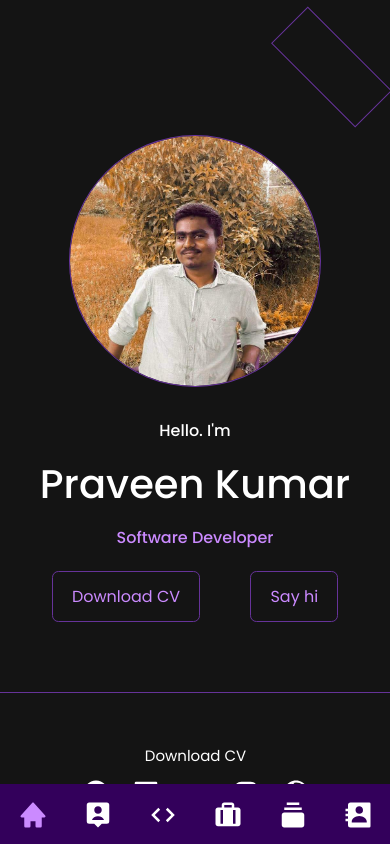
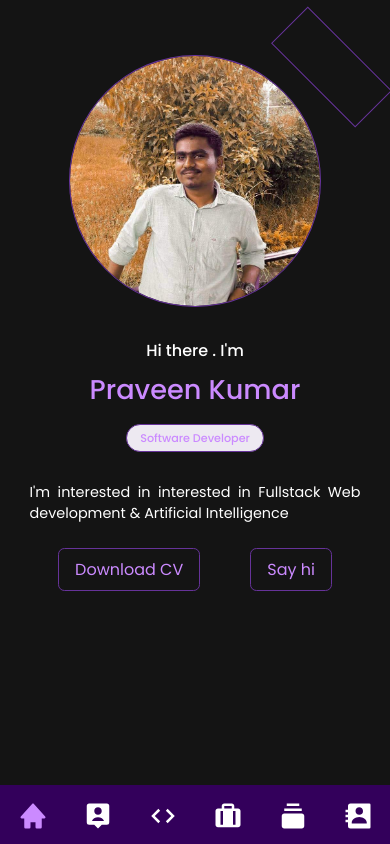
Before and after one commit to praveenK257/portfolio, a React (Create React App) app: page / in a window 390 px wide. Shown: the top 844 px of the page. Built offline with nearby package versions, Linux system fonts and the light colour scheme.

Commit message:
aboutme added

```diff
--- a/src/App.jsx
+++ b/src/App.jsx
@@ -19,6 +19,7 @@ const App = () => {
   const [currRoute, setCurrRoute] = useState('')
 
   useLayoutEffect(() => {
+    window.scrollTo(0,0)
     let pathname = location.pathname.substring(1)
     if(pathname !== currRoute || pathname==''){
       // setting selected state in navbar
--- a/src/components/about/About.css
+++ b/src/components/about/About.css
@@ -0,0 +1,15 @@
+.container.about{
+
+}
+
+.aboutme-wrapper{
+    margin: 50px 0;
+}
+
+.aboutme{
+    text-align: center;
+}
+
+/* section.about h1 span:last-child{
+    color: var(--primary-color);
+} */
--- a/src/components/about/About.jsx
+++ b/src/components/about/About.jsx
@@ -6,8 +6,23 @@ const About = () => {
   return (
     <>
       <main className='container about '>
-        <section>
+        <section className='about'>
+          <h1><span>ABOUT</span> <span>ME</span></h1>
+          <div className='aboutme-wrapper'>
+            <div className="aboutme">
+              <p>I'm a Software Developer currently working at <span className='highlight'>Zoho Corporation</span>. I work on building a
+                Web Application based out on the Machine Learning domain. </p>
 
+              <p>During this time, I had implemented features mainly focused on Javascript and Scala.
+                I have used <span className='highlight'>Frontend Javascript Frameworks</span> and <span className='highlight'>SVG's</span> .
+                I had also built backend API's for some features using <span className='highlight'>Scala</span> and <span className='highlight'>Spring Framework</span>.</p>
+
+              <p>My current goal is to learn more about Web Application development & become a capable <span className='highlight'>full stack
+                developer</span>. </p>
+
+              <p>I also have some interest in <span className='highlight'>Machine Learning</span> and hope to learn more in the coming years.</p>
+            </div>
+          </div>
         </section>
         <div className='prev-route'>
           <Link to={`/home`}>Home</Link>
--- a/src/components/footer/Footer.css
+++ b/src/components/footer/Footer.css
@@ -1,7 +1,16 @@
+.footer-hr{
+    margin: 25px 0;
+    background: var(--primary-color);
+    opacity: .2;
+    margin: 0 auto;
+    margin-top: 10rem;
+    width: 80%;
+}
+
 .container.footer{
-    border-top: 1px solid var(--primary-color);
-    padding: 50px 20px;
-    margin-top: 70px;
+    padding: 10px 20px;
+    margin-top: 40px;
+    margin-bottom: 70px;
     display: flex;
     justify-content: center;
     flex-direction: column;
@@ -11,12 +20,15 @@
 }
 .container.footer .footer-items:last-child > span{
     color: var(--primary-color-light);
+    font-size: 10px;
+
 }
 .container.footer .footer-items:last-child > svg{
     height: 15px;
     width: 30px;
-    margin: -2px 0;
+    margin: -4px 0;
     fill: var(--primary-color-light);
+    margin-left: -10px;
 }
 
 .footer-items{
@@ -33,11 +45,11 @@
 }
 
 .footer-item{
-    padding: 0 10px;
+    padding: 0 5px;
 }
 .footer-item a > svg{
-    height: 30px;
-    width: 30px;
+    height: 20px;
+    width: 20px;
 }
 .footer-item a > svg:hover{
     fill: var(--primary-color-light);
--- a/src/components/footer/Footer.jsx
+++ b/src/components/footer/Footer.jsx
@@ -4,6 +4,8 @@ import './Footer.css'
 
 const Footer = (props) => {
   return (
+    <>
+    <hr className='footer-hr'/>
     <footer className='container footer'>
       <div className='footer-items'>
         <a href='#resume'>Download CV</a>
@@ -42,6 +44,7 @@ const Footer = (props) => {
         <span>2022 Praveen Kumar A</span>
       </div>
     </footer>
+    </>
   )
 }
 
--- a/src/components/home/Home.css
+++ b/src/components/home/Home.css
@@ -12,7 +12,7 @@ header{
 }
 
 .home-item.dp{
-    width: 350px;
+    width: 300px;
 }
 .home-item.dp img{
     width: 100%;
@@ -27,12 +27,16 @@ header{
     flex-direction: column;
     margin: 10px;
 }
-.home-item.intro > h1{
-    margin: -10px;
+.home-item.intro > h2{
+    margin-top: -15px;
+    margin-bottom: -2px;
+    color: var(--primary-color-light);
 }
 
 .home-action{
     display: flex;
+    /* padding: 15px 10px 0px 10px; */
+    margin: 10px auto;
 }
 
 .home-action .button{
@@ -41,7 +45,7 @@ header{
 
 @media screen and (max-width: 1024px){
     .home-item.dp{
-        width: 350px;
+        width: 300px;
     }
 }
 
--- a/src/components/home/Home.jsx
+++ b/src/components/home/Home.jsx
@@ -13,9 +13,11 @@ const Home = (props) => {
             <img src={PraveenDP}></img>
           </div>
           <div className='home-item intro'>
-            <h4>Hello. I'm</h4>
-            <h1>Praveen Kumar</h1>
-            <h4 className='text-light'>Software Developer</h4>
+            <h4>Hi there . I'm</h4>
+            <h2>Praveen Kumar</h2>
+            <h4 className='tag'>Software Developer</h4>
+            <p>I'm interested in interested in Fullstack Web development & Artificial Intelligence</p>
+            {/* <hr/> */}
             <div className='home-action'>
               <a className='button' href=''>Download CV</a>
               <Link className='button' to={`/contact`}>Say hi</Link>
--- a/src/components/navbar/NavBar.css
+++ b/src/components/navbar/NavBar.css
@@ -3,7 +3,8 @@
     position: fixed;
     height: 100vh;
     bottom: 0;
-    width: 60px;
+    width: 50px;
+    z-index: 1000;
     transition: all .5s ease;
 }
 .navWrapper.expand {
@@ -69,7 +70,7 @@ nav{
     --webkit-transition: var(--common-transition);
 }
 .navWrapper.expand .name h5{
-    margin: 6px 4px;
+    margin: 6px 10px;
     color: var(--primary-color-light);
 }
 
@@ -100,8 +101,9 @@ li.navItem a{
     transition: none;
 }
 li.navItem a > span {
+    font-size: 14px;
     position: relative;
-    top: -40px;
+    top: -33px;
     left: -30px;
     opacity: 0;
     transition: var(--common-transition);
@@ -144,6 +146,7 @@ li.navItem a:hover > svg{
 @media screen and (max-width: 600px){
     .navWrapper{
         height: 100vw;
+        bottom: -1px;
     }
 }
 
@@ -151,6 +154,7 @@ li.navItem a:hover > svg{
     .navWrapper, .navWrapper.expand{
         height: 60px;
         width: 100vw;
+        bottom: -1px;
     }
     nav{
         flex-direction: row;
@@ -159,8 +163,10 @@ li.navItem a:hover > svg{
         display: none;
     }
     .navItemsWrapper {
-        height: 100%;
-        width: 100%;
+        min-height: 60px;
+        max-height: 60px;
+        max-width: 100%;
+        min-width: 100%;
     }
     ul.navItems {
         display: flex;
--- a/src/components/skills/Skills.jsx
+++ b/src/components/skills/Skills.jsx
@@ -7,7 +7,7 @@ const Skills = () => {
     <>
       <main className='container skills '>
         <section>
-
+          <h1><span>MY</span> <span>SKILLS</span></h1>
         </section>
         <div className='prev-route'>
           <Link to={`/about`}>About me</Link>
--- a/src/styles.css
+++ b/src/styles.css
@@ -12,6 +12,7 @@
     --primary-color-2: #7500D1;
     --primary-color-medium: #A32EFF;
     --primary-color-light: #CB8AFF;
+    --white-variant: #ede9f1;
     --black-variant: #15172b;
     --light-violet: #2f366e;
     --primary-color2: #4e7bac;
@@ -62,16 +63,29 @@ html{
     --webkit-transition: var(--common-transition);
 }
 
+.container.home, .container.about, .container.portfolio, .container.skills, .container.experience{
+    height: 100vh;
+}
+
 h1, h2, h3, h4, h5{
     font-weight: 500;
+    text-align: center;
 }
 
 h1{
     font-size: 2.5rem;
 }
 
+h2 {
+    font-size: 1.7rem;
+}
+
+h5 {
+    font-size: .75em;
+}
+
 section{
-    margin-top: 8.5rem;
+    margin-top: 3.5rem;
 }
 
 section > h2, section > h5{
@@ -86,6 +100,25 @@ section > h2{
 
 .text-light{
     color: var(--primary-color-light);
+}
+
+p{
+    font-size: 0.9rem;
+    text-align: justify;
+}
+
+span.highlight{
+    color: var(--primary-color-light);
+}
+
+.tag{
+    border: 1px solid var(--primary-color);
+    padding: 0.3rem 0.8rem;
+    border-radius: 30px;
+    font-size: .7rem;
+    background: var(--white-variant);
+    color: var(--primary-color-light);
+    user-select: none;
 }
 
 a{
@@ -103,7 +136,7 @@ a:hover{
     width: max-content;
     color: var(--primary-color-light);
     display: inline-block;
-    padding: 0.75rem 1.2rem;
+    padding: 0.5rem 1rem;
     border-radius: .4rem;
     cursor: pointer;
     border: 1px solid var(--primary-color);
@@ -129,8 +162,8 @@ img{
 }
 
 svg{
-    height: 45px;
-    width: 40px;
+    height: 30px;
+    width: 30px;
     fill: white;
 }
 
@@ -138,22 +171,41 @@ svg{
     position: relative;
     right: calc(-100% + 50px);
     bottom: -50px;
+    font-size: .7rem;
 }
+
+div#root {
+    overflow-x: hidden;
+}
+
 .next-route::before, .prev-route::after{
     content: '>>';
     margin: 0px 5px;
-    font-size: 15px;
 }
 .prev-route, .prev-route.contact {
     position: relative;
     left: 0;
     bottom: -75px;
+    font-size: .7rem;
 }
 .prev-route::after{
     content: '<<';
 }
 .prev-route.contact{
     bottom: -50px;
+}
+
+hr{
+    width: 100%;
+    margin: 25px 0;
+    height: 0.1px;
+    border-width: 0;
+    background: white;
+    opacity: .1;
+}
+
+section h1 span:last-child{
+    color: var(--primary-color);
 }
 
 @media screen and (max-width: 1024px){
```
